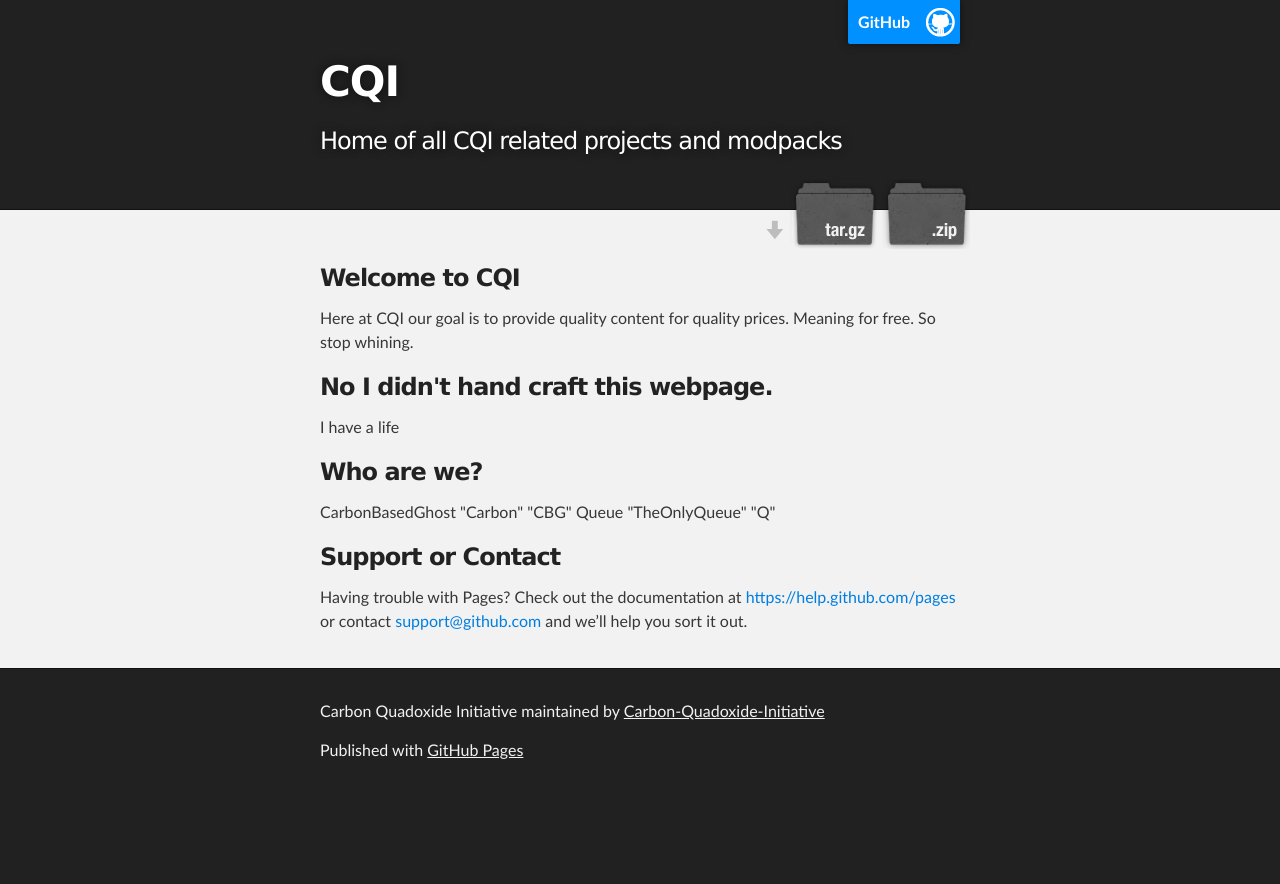
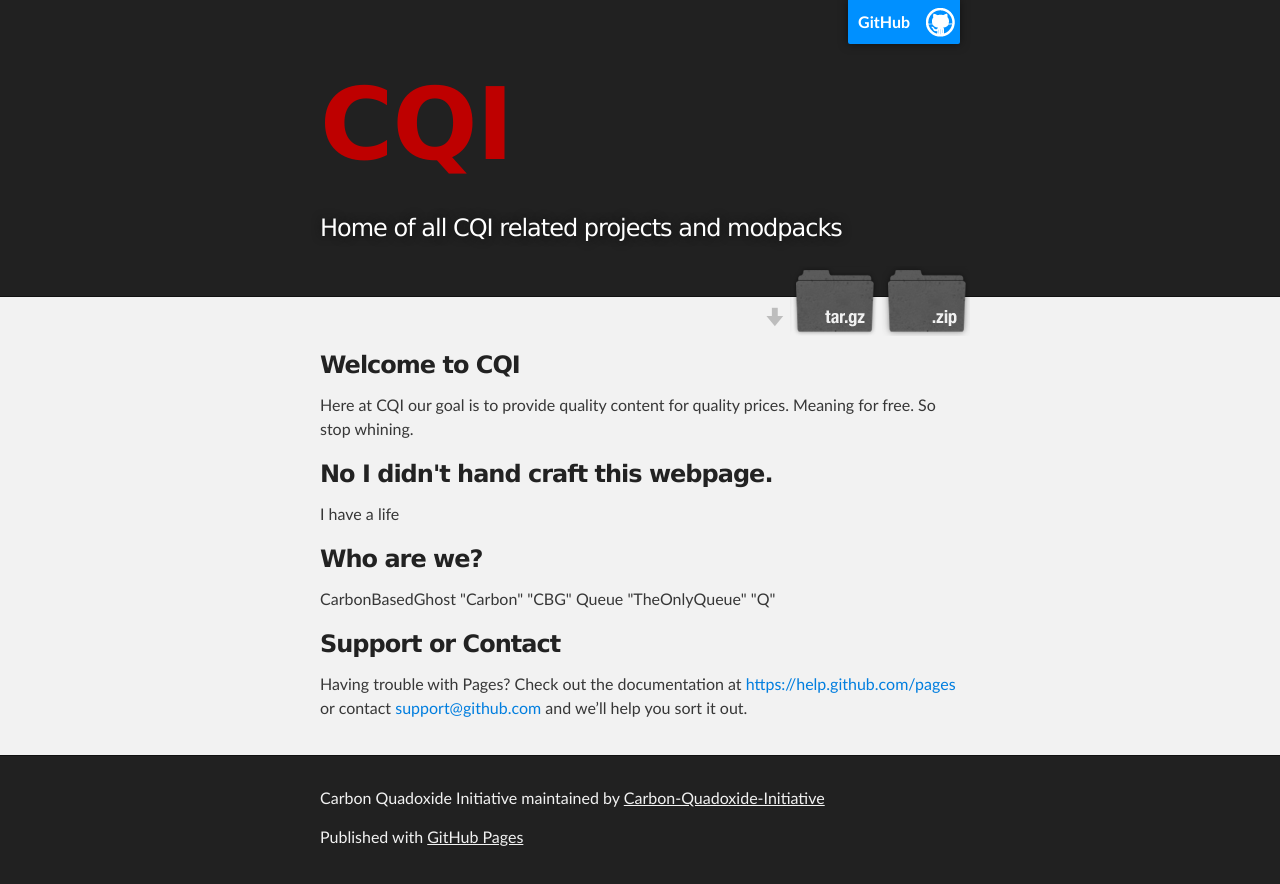
Before and after one commit to Carbon-Quadoxide-Initiative/CQI, a plain HTML site: page index.html in a window 1280 px wide. Before the commit the page ends 800 px from the top, so only its background shows below. Drawn offline with Linux system fonts and the light colour scheme.

Commit message:
Changes
TIME'S MAKING CHANGES

```diff
--- a/stylesheets/stylesheet.css
+++ b/stylesheets/stylesheet.css
@@ -295,10 +295,9 @@ Full-Width Styles
 
 #project_title {
   margin: 0;
-  color: #fff;
-  font-size: 42px;
+  color: #be0000;
+  font-size: 100px;
   font-weight: 700;
-  text-shadow: #111 0px 0px 10px;
 }
 
 #project_tagline {
```
